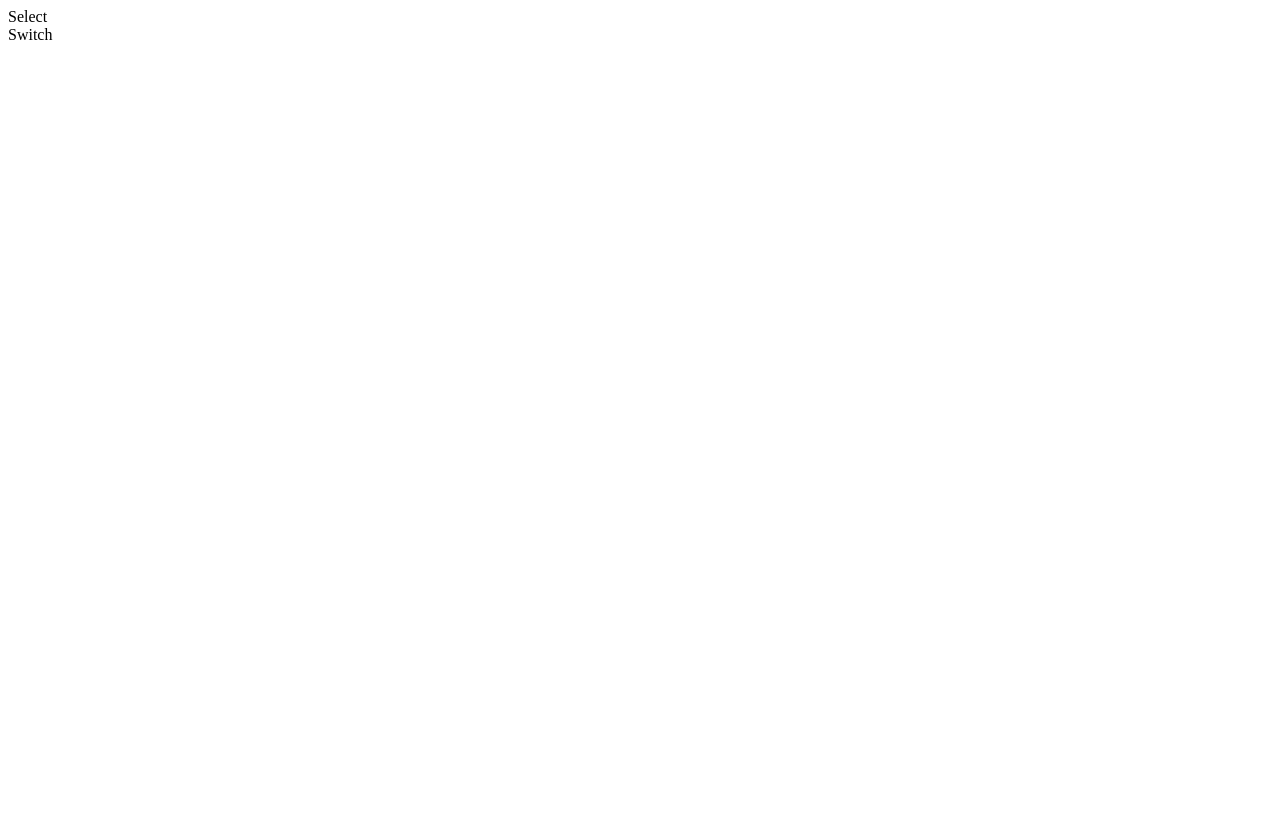
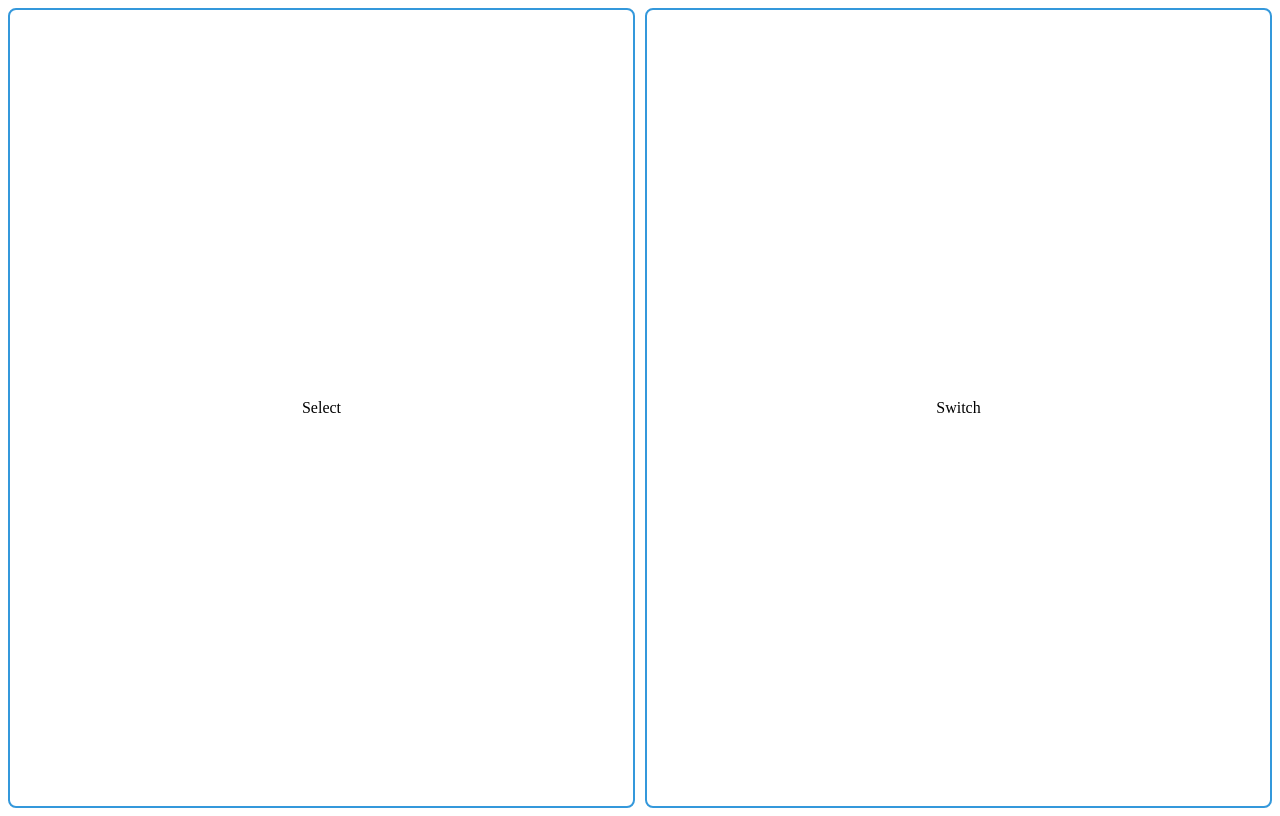
Before and after one commit to guiRepo/components-angular, an Angular app: page / in a window 1280 px wide. Built offline with nearby package versions, Linux system fonts and the light colour scheme.

Commit message:
Criação de layout para aplicação de componentes

```diff
--- a/src/app/app.component.css
+++ b/src/app/app.component.css
@@ -0,0 +1,25 @@
+.main-container {
+  display: flex;
+  flex-direction: row;
+  justify-content: space-between;
+  height: 100vh;
+}
+
+.select-container {
+  display: flex;
+  width: 50%;
+  justify-content: center;
+  align-items: center;
+  border: 2px solid #3498db; /* largura, estilo e cor */
+  border-radius: 8px;
+  margin-right: 10px;
+}
+
+.switch-container {
+  display: flex;
+  width: 50%;
+  justify-content: center;
+  align-items: center;
+  border: 2px solid #3498db; /* largura, estilo e cor */
+  border-radius: 8px;
+}
--- a/src/app/app.component.html
+++ b/src/app/app.component.html
@@ -1,8 +1,8 @@
 <div class="main-container">
-  <div class="container-select">
+  <div class="select-container">
     <select-component />
   </div>
-  <div class="container-switch">
+  <div class="switch-container">
     <switch-component />
   </div>
 </div>
```
